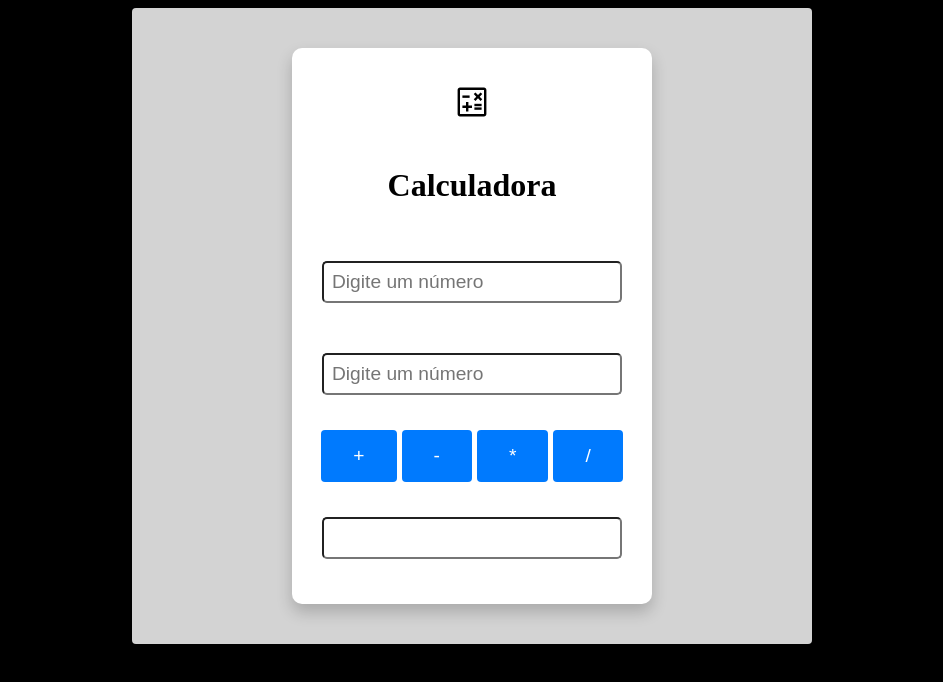
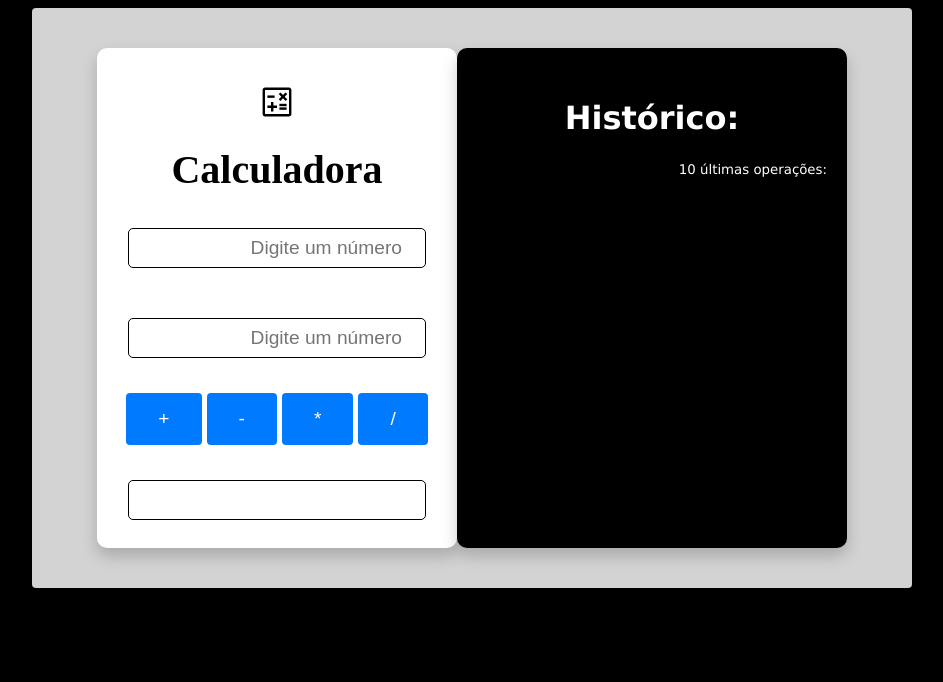
Before and after one commit to esaque0000/bootcamp-devjr-modulo3-calc, a plain HTML site: page index.html in a window 1280 px wide. Shown: the whole page, without its empty margins (168-1111 px from the left). Drawn offline with Linux system fonts and the light colour scheme.

Commit message:
closes #6 - histórico com 10 últimas operações

```diff
--- a/index.html
+++ b/index.html
@@ -10,7 +10,9 @@
     <div class="container">
         <div class="calc">
             <object data="calculate_48dp.svg" type="image/svg+xml"></object>
-            <h1>Calculadora</h1>
+            <div class="calc-title">
+                Calculadora
+            </div>
             <input id="num1" type="number" placeholder="Digite um número"/>
             <input id="num2" type="number" placeholder="Digite um número"/>
             <div class="button-center">
@@ -23,8 +25,10 @@
             <input id="output" type="text" readonly>
         </div>
 
-        <div id="history" class="history">
-
+        <div class="history">
+            <h1 class="history-title">Histórico:</h1>
+            <p class="last-operations"><small>10 últimas operações:</small></p>
+            <div id="history" class="operations"></div>
         </div>
     </div>
     <script src="javascript.js"></script>
--- a/javascript.js
+++ b/javascript.js
@@ -13,7 +13,12 @@ function calc(op){
 
     document.getElementById("output").value = output;
 
-    var newHistory = "<div>" + num1 + " " + op + " " + num2 + " = " + " " + output + "<div>";
+    var newHistory = "<p>" + num1 + " " + op + " " + num2 + " = " + " " + output + "</p>";
+    var history = document.getElementById("history");
 
-    document.getElementById("history").innerHTML = newHistory + document.getElementById("history").innerHTML;
+    history.innerHTML = newHistory + history.innerHTML;
+
+    if(history.children.length > 10){
+        history.removeChild(history.lastElementChild);
+    }
 }
--- a/style.css
+++ b/style.css
@@ -5,11 +5,12 @@ body{
 }
 
 .container{
-    width: 600px;
+    width: 800px;
+    height: 500px;
     background-color: #D3D3D3;
     display: flex;
-    flex-direction: column;
-    align-items: center;
+    flex-direction: row;
+    justify-content: center;
     margin: auto;
     padding: 40px;
     border-radius: 4px;
@@ -28,6 +29,11 @@ body{
     box-shadow: 0 8px 16px 0 rgba(0, 0, 0, 0.2);
 }
 
+.calc-title{
+    font-size: 40px;
+    font-weight: 700;
+}
+
 input{
     height: 22px;
     width: 280px;
@@ -35,13 +41,18 @@ input{
     font-size: 1.2em;
     margin: 15px 70px;
     border-radius: 5px;
+    text-align: right;
+    border: 1px solid #000;
 }
 
 input[type=number]:focus{
     outline: none;
     box-shadow: 0 0 10px #3B59EE;
-    border: 1px solid #74D0FF
+    border: 1px solid #74D0FF;
+
 }
+
+
 .button-center{
     display: flex;
     align-items: center;
@@ -64,3 +75,23 @@ button:hover{
     background-color: #0069D9;
     box-shadow: 0 8px 16px 0 rgba(0, 0, 0, 0.2);
 }
+
+.history{
+    width: 350px;
+    background-color: #000000;
+    padding: 30px 20px;
+    border-radius: 10px;
+    box-shadow: 0 8px 16px 0 rgba(0, 0, 0, 0.2);
+    color: #FFF;
+    font-family: Verdana, Geneva, Tahoma, sans-serif;
+}
+
+.history-title{
+    text-align: center;
+}
+
+.last-operations,
+.operations{
+    text-align: right;
+
+}
```
